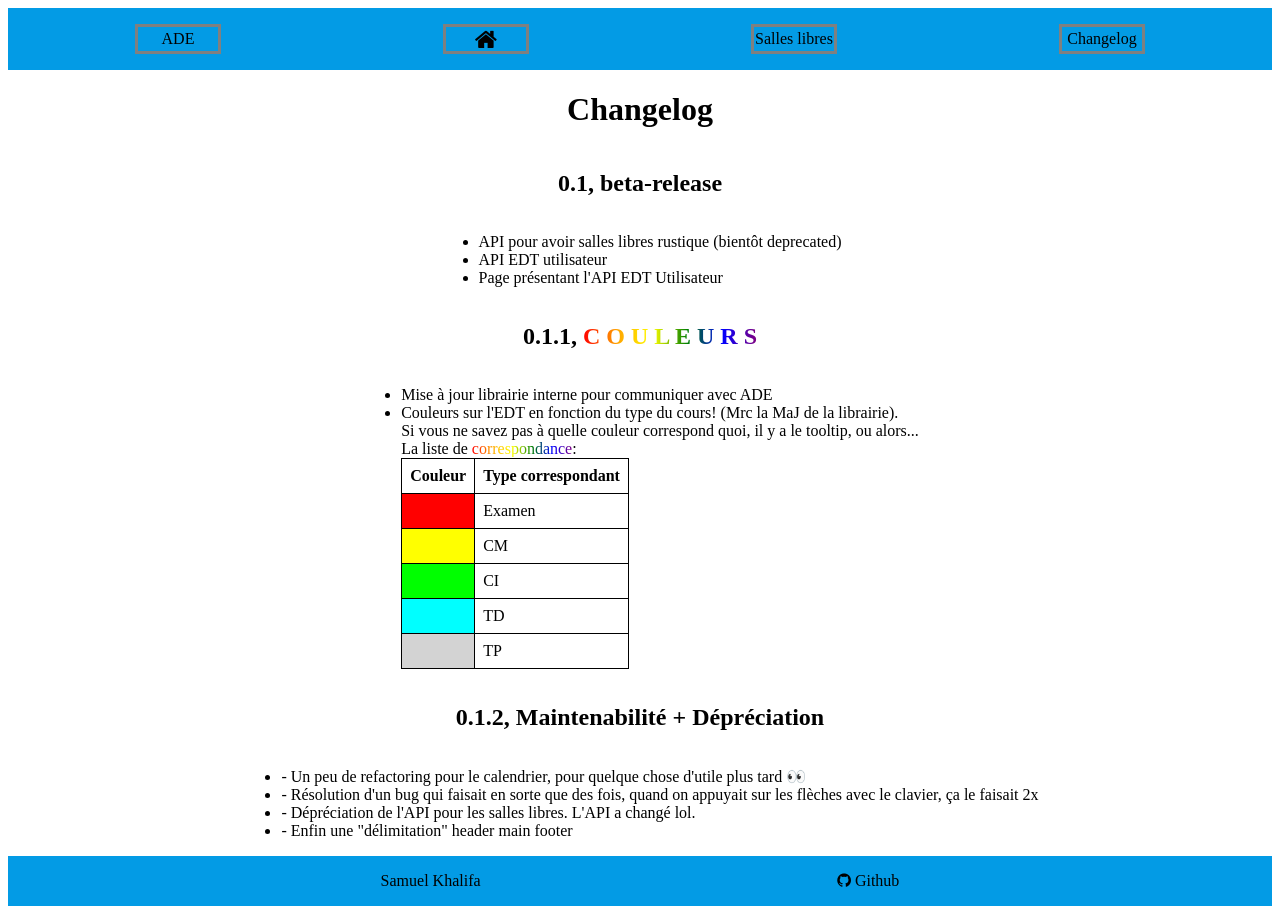
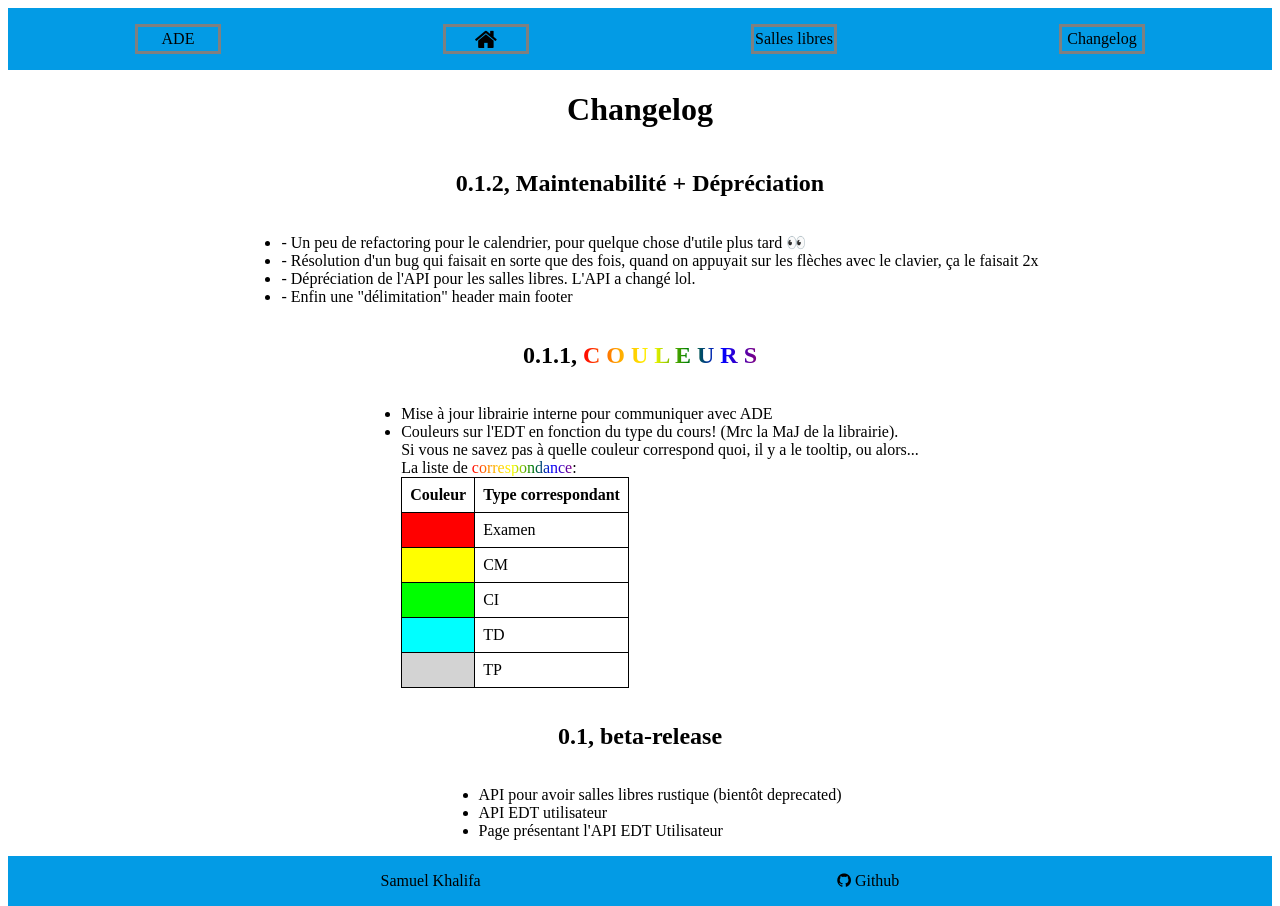
Before and after one commit to sakhalifa/emmk-free-rooms, a SvelteKit app: page /changelog in a window 1280 px wide. Built offline with nearby package versions, Linux system fonts and the light colour scheme.

Commit message:
changed order of changelog lol

```diff
--- a/src/routes/changelog/+page.svelte
+++ b/src/routes/changelog/+page.svelte
@@ -1,9 +1,10 @@
 <h1>Changelog</h1>
-<h2>0.1, beta-release</h2>
+<h2>0.1.2, Maintenabilité + Dépréciation</h2>
 <ul>
-	<li>API pour avoir salles libres rustique (bientôt deprecated)</li>
-	<li>API EDT utilisateur</li>
-	<li>Page présentant l'API EDT Utilisateur</li>
+	<li>- Un peu de refactoring pour le calendrier, pour quelque chose d'utile plus tard 👀</li>
+	<li>- Résolution d'un bug qui faisait en sorte que des fois, quand on appuyait sur les flèches avec le clavier, ça le faisait 2x</li>
+	<li>- Dépréciation de l'API pour les salles libres. L'API a changé lol.</li>
+	<li>- Enfin une "délimitation" header main footer</li>
 </ul>
 <h2>0.1.1, <span class="rainbow">C O U L E U R S</span></h2>
 <ul>
@@ -44,12 +45,11 @@
 		</table>
 	</li>
 </ul>
-<h2>0.1.2, Maintenabilité + Dépréciation</h2>
+<h2>0.1, beta-release</h2>
 <ul>
-	<li>- Un peu de refactoring pour le calendrier, pour quelque chose d'utile plus tard 👀</li>
-	<li>- Résolution d'un bug qui faisait en sorte que des fois, quand on appuyait sur les flèches avec le clavier, ça le faisait 2x</li>
-	<li>- Dépréciation de l'API pour les salles libres. L'API a changé lol.</li>
-	<li>- Enfin une "délimitation" header main footer</li>
+	<li>API pour avoir salles libres rustique (bientôt deprecated)</li>
+	<li>API EDT utilisateur</li>
+	<li>Page présentant l'API EDT Utilisateur</li>
 </ul>
 
 <style>
```
